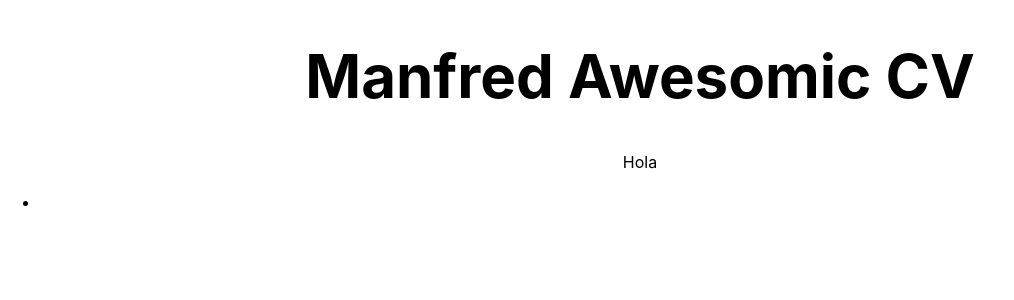
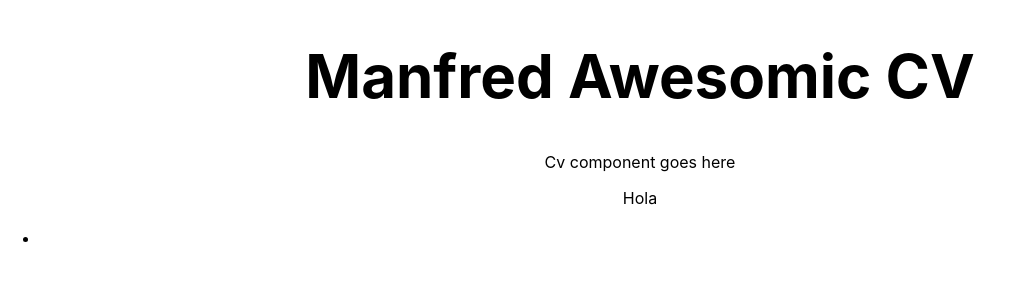
Before and after one commit to sayheylaura/manfred-awesomic-cv, a React (Create React App) app: page / in a window 1280 px wide. Shown: the top 300 px of the page, without its empty margins (0-1014 px from the left). Built offline with nearby package versions, Linux system fonts and the light colour scheme; the HTML template or start-up script is replaced by a standard one.

Commit message:
stale CV component

```diff
--- /dev/null
+++ b/src/components/Cv/index.js
@@ -0,0 +1,24 @@
+import React, { Component } from 'react';
+
+class Cv extends Component {
+
+    render() {
+        return (
+        // Importado en:
+        //     - Preview
+        <div className="cv__wrapper">
+         {/* Instancia:
+             - Author
+             - Experience
+             - Education
+             - Languages
+             - MiscEducation
+             - Questionnaire */}
+             <p>Cv component goes here</p>
+
+        </div>
+        );
+    }
+}
+
+export default Cv;
--- a/src/components/Preview/index.js
+++ b/src/components/Preview/index.js
@@ -1,4 +1,5 @@
 import React, { Component } from 'react';
+import Cv from '../Cv';
 
 class Preview extends Component {
   render() {
@@ -6,6 +7,7 @@ class Preview extends Component {
       <div className="preview__wrapper">
         {/* Button
         CV */}
+        <Cv />
         Hola
       </div>
     );
```
